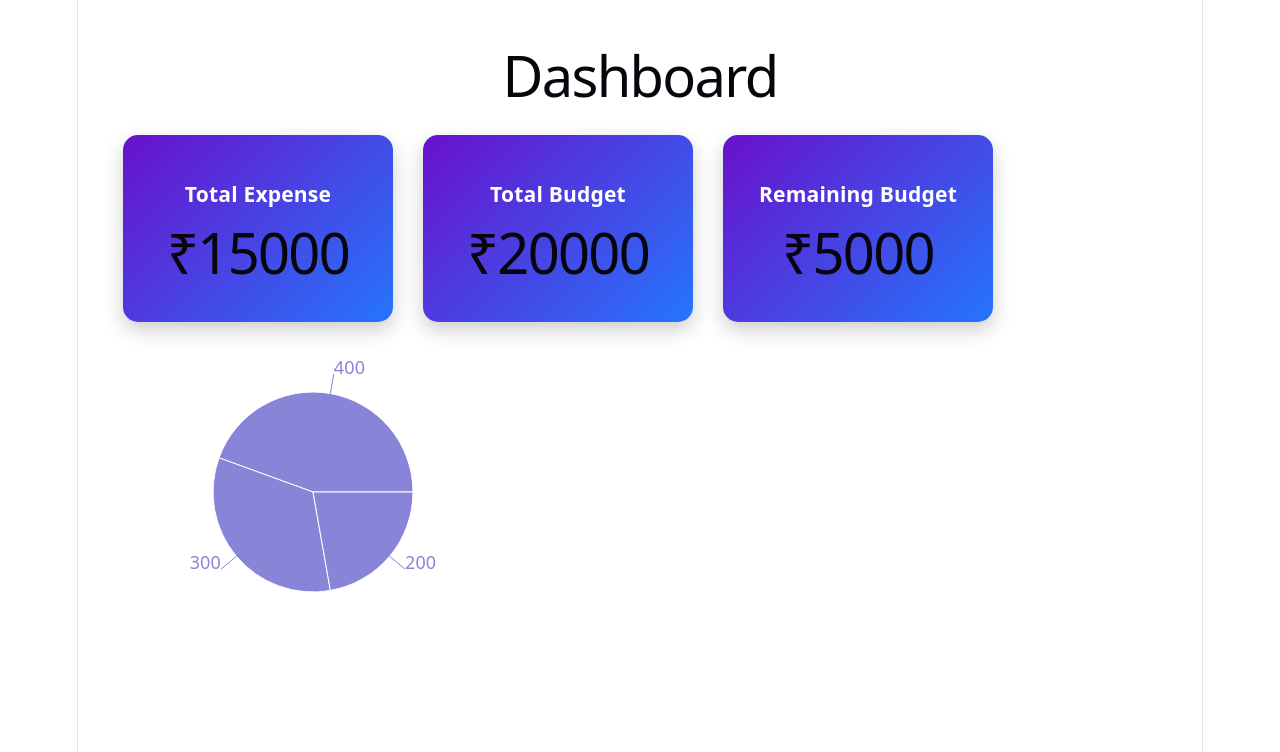
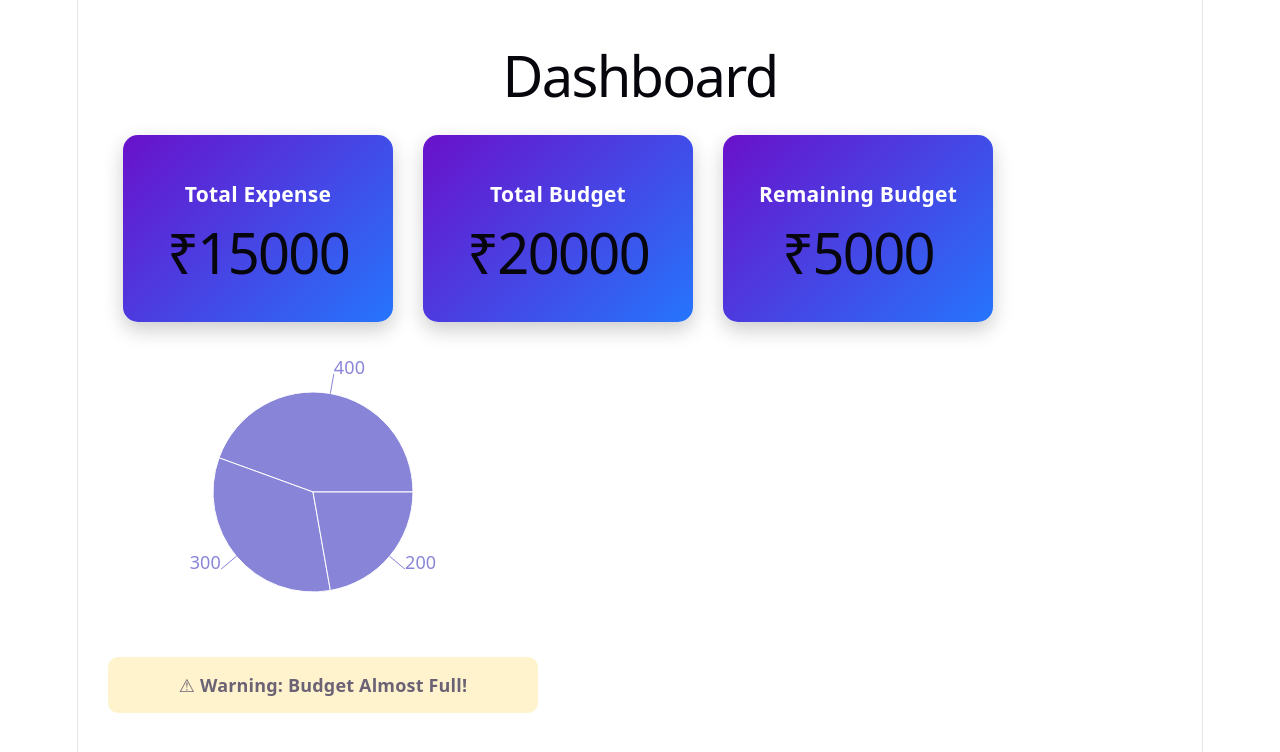
Before and after one commit to NehaPoojary8/ReceiptHawk, a React app in the folder frontend/: page / in a window 1280 px wide. Shown: the top 752 px of the page. Built offline with nearby package versions, Linux system fonts and the light colour scheme; the HTML template or start-up script is replaced by a standard one.

Commit message:
Added budget alert component to dashboard

```diff
--- /dev/null
+++ b/frontend/src/components/BudgetAlert.jsx
@@ -0,0 +1,32 @@
+function BudgetAlert() {
+  const budget = 20000;
+  const expense = 18000;
+
+  let message = "✅ Budget Safe";
+  let bgColor = "#d4edda";
+
+  if (expense > budget) {
+    message = "🚨 Budget Exceeded!";
+    bgColor = "#f8d7da";
+  } else if (expense >= budget * 0.8) {
+    message = "⚠ Warning: Budget Almost Full!";
+    bgColor = "#fff3cd";
+  }
+
+  return (
+    <div
+      style={{
+        backgroundColor: bgColor,
+        padding: "15px",
+        marginTop: "20px",
+        borderRadius: "10px",
+        width: "400px",
+        fontWeight: "bold"
+      }}
+    >
+      {message}
+    </div>
+  );
+}
+
+export default BudgetAlert;
--- a/frontend/src/pages/Dashboard.jsx
+++ b/frontend/src/pages/Dashboard.jsx
@@ -1,3 +1,4 @@
+import BudgetAlert from "../components/BudgetAlert";
 import ExpenseChart from "../components/ExpenseChart";
 import SummaryCard from "../components/SummaryCard";
 
@@ -12,6 +13,7 @@ function Dashboard() {
         <SummaryCard title="Remaining Budget" amount="₹5000" />
       </div>
       <ExpenseChart />
+      <BudgetAlert />
     </div>
   );
 }
```
